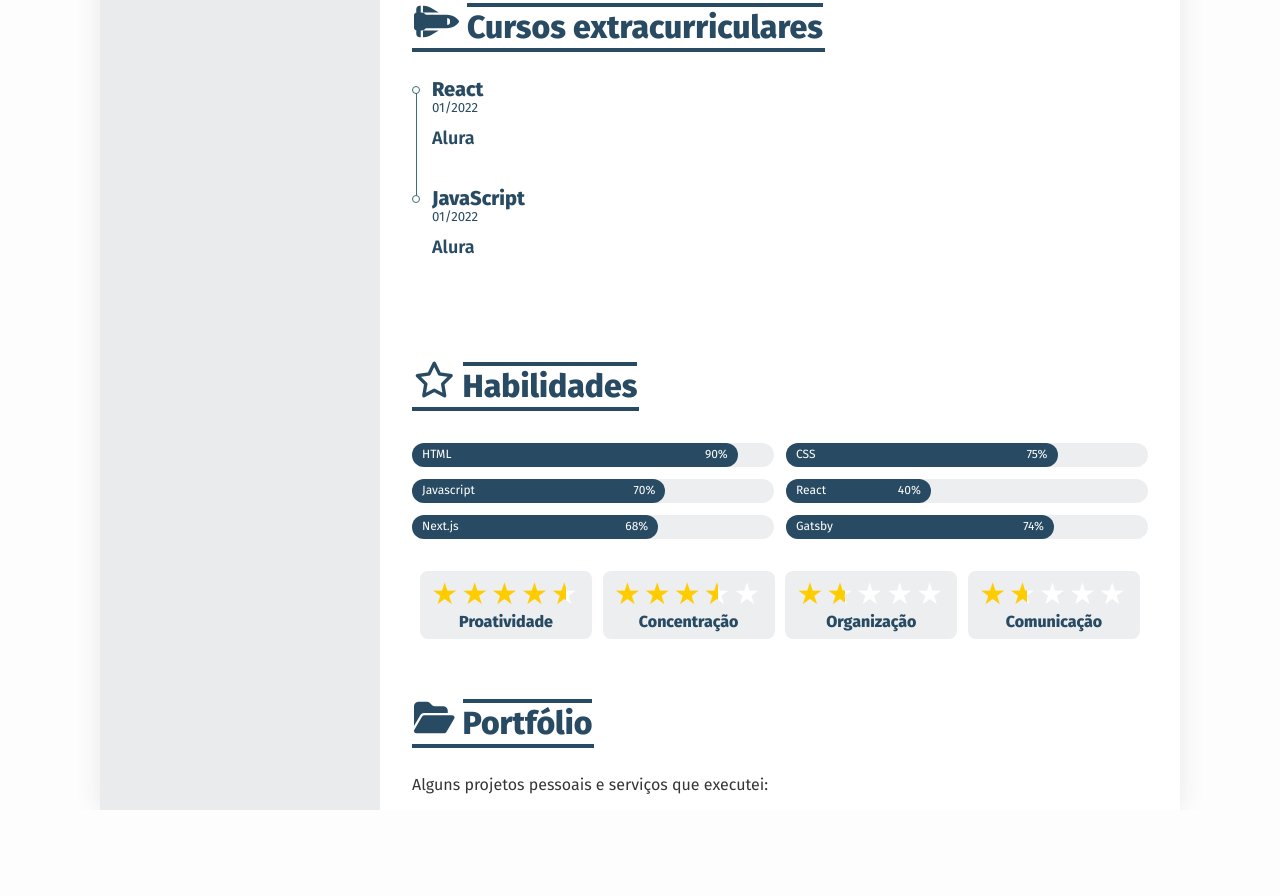
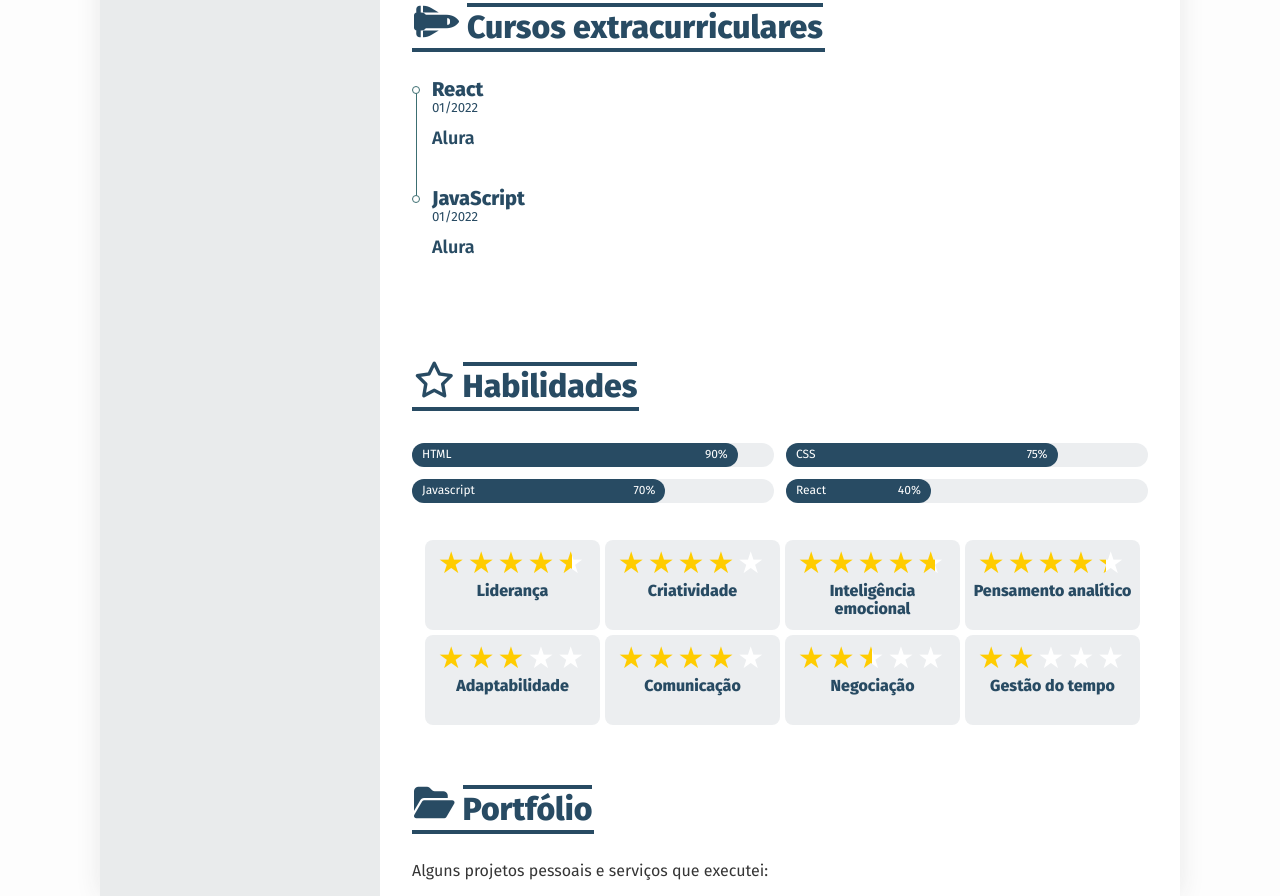
Before and after one commit to marcelojsil/index, a plain HTML site: page index.html in a window 1280 px wide. Shown: the part 1439-2335 px from the top of the page. Before the commit the page ends 2249 px from the top, so only its background shows below. Drawn offline with nearby package versions, Linux system fonts and the light colour scheme.

Commit message:
habilidades

```diff
--- a/css/style.css
+++ b/css/style.css
@@ -244,7 +244,8 @@ article:not(:last-of-type) {
 
 .soft-skills {
   display: flex;
-  justify-content: space-between;
+  flex-wrap: wrap;
+  justify-content: ;
   padding: 0 8px;
 }
 
@@ -253,7 +254,9 @@ article:not(:last-of-type) {
   border-radius: 8px;
   padding: 8px;
   text-align: center;
-  width: calc(25% - 8px);
+  width: calc(25% - 5px);
+  margin: 5px 0 0 5px;
+  height: 90px;
 }
 
 .soft-skill-rating {
--- a/index.html
+++ b/index.html
@@ -188,7 +188,7 @@
               </div>
             </div>
           </div>
-          <div class="progress">
+          <!--<div class="progress">
             <div class="progress-bar" role="progressbar" style="width: 68%;">
               <div class="progress-text">
                 <span>Next.js</span>
@@ -203,24 +203,40 @@
                 <span>74%</span>
               </div>
             </div>
-          </div>
+          </div>-->
         </div>
         <div class="soft-skills">
           <div class="soft-skill">
             <div class="soft-skill-rating" style="--rating: 4.5;"></div>
-            <h4 class="soft-skill-label">Proatividade</h4>
+            <h4 class="soft-skill-label">Liderança</h4>
           </div>
           <div class="soft-skill">
-            <div class="soft-skill-rating" style="--rating: 3.5;"></div>
-            <h4 class="soft-skill-label">Concentração</h4>
+            <div class="soft-skill-rating" style="--rating: 4.0;"></div>
+            <h4 class="soft-skill-label">Criatividade</h4>
           </div>
           <div class="soft-skill">
-            <div class="soft-skill-rating" style="--rating: 1.6;"></div>
-            <h4 class="soft-skill-label">Organização</h4>
+            <div class="soft-skill-rating" style="--rating: 4.6;"></div>
+            <h4 class="soft-skill-label">Inteligência emocional</h4>
           </div>
           <div class="soft-skill">
-            <div class="soft-skill-rating" style="--rating: 1.6;"></div>
+            <div class="soft-skill-rating" style="--rating: 4.3;"></div>
+            <h4 class="soft-skill-label">Pensamento analítico</h4>
+          </div>
+          <div class="soft-skill">
+            <div class="soft-skill-rating" style="--rating: 3.0;"></div>
+            <h4 class="soft-skill-label">Adaptabilidade</h4>
+          </div>
+          <div class="soft-skill">
+            <div class="soft-skill-rating" style="--rating: 4.0;"></div>
             <h4 class="soft-skill-label">Comunicação</h4>
+          </div>
+          <div class="soft-skill">
+            <div class="soft-skill-rating" style="--rating: 2.5;"></div>
+            <h4 class="soft-skill-label">Negociação</h4>
+          </div>
+          <div class="soft-skill">
+            <div class="soft-skill-rating" style="--rating: 2.0;"></div>
+            <h4 class="soft-skill-label">Gestão do tempo</h4>
           </div>
         </div>
       </article>
```
